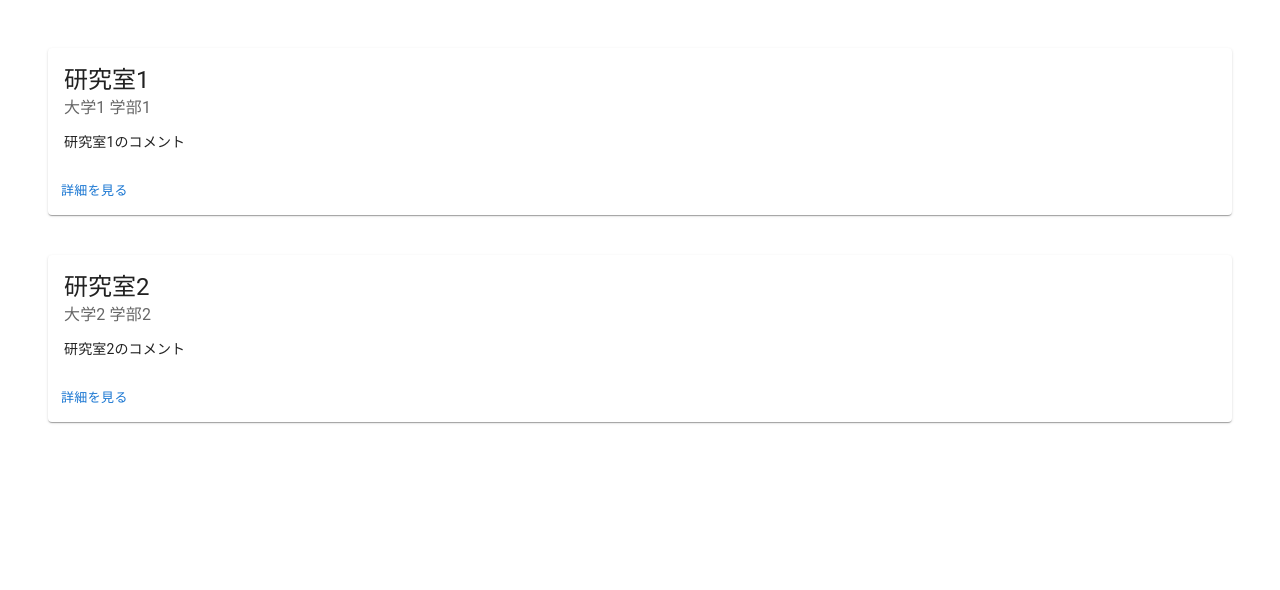
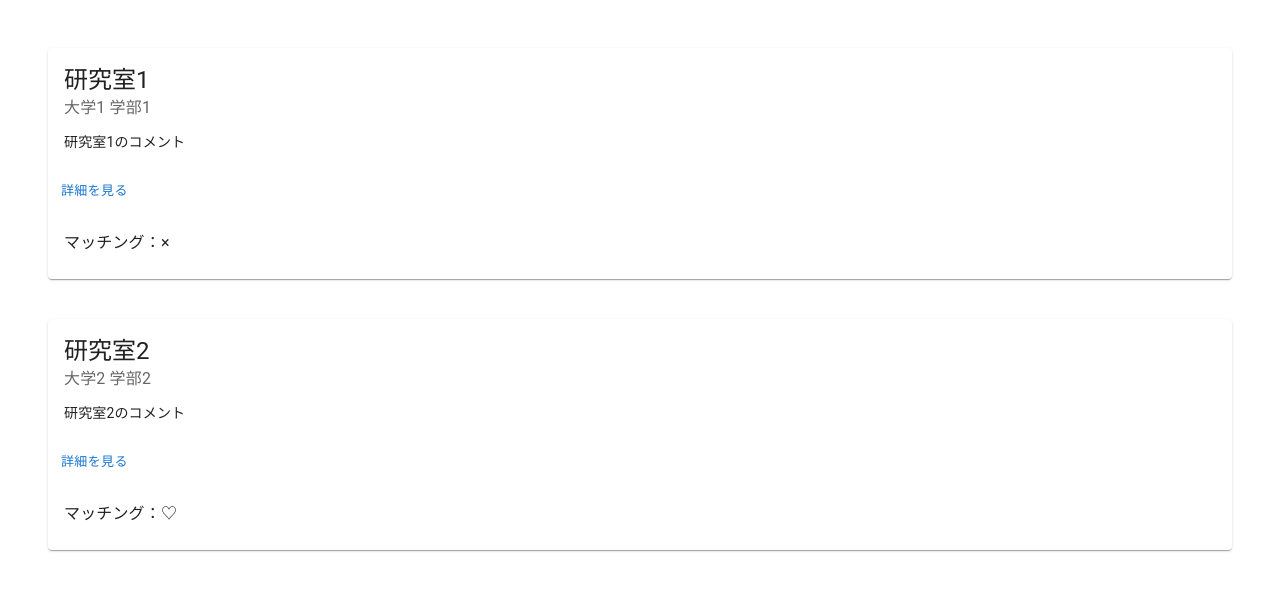
Before and after one commit to nagao-lab/student-laboratory-matching-app, a Next.js app in the folder student-frontend/: page / in a window 1280 px wide. Shown: the top 590 px of the page. Built offline with nearby package versions, Linux system fonts and the light colour scheme.

Commit message:
fix : マッチング状況を表示可能にした

```diff
--- a/student-frontend/src/features/laboratories/components/laboratory-cards.tsx
+++ b/student-frontend/src/features/laboratories/components/laboratory-cards.tsx
@@ -10,6 +10,20 @@ type Props = {
 // TODO 研究室一覧ページ : MuiのBoxを利用する
 // TODO 研究室一覧ページ : Boxの中で,map関数を利用してMuiのCardを挿入する
 // TODO 研究室一覧ページ : Cardの間にスペースを入れる
+
+const showStatus = (status: string) => {
+  switch(status){
+    case "LIKE_FROM_BOTH":
+      return "♥";
+    case "LIKE_FROM_STUDENT":
+      return "♡";
+    case "LIKE_FROM_LABORATORY":
+      return "♡";
+    case "BLANK":
+      return "×";
+
+    }
+};
 
 export const LaboratoryCards = ({ laboratories }: Props) => {
   return (
@@ -28,13 +42,18 @@ export const LaboratoryCards = ({ laboratories }: Props) => {
             <Typography sx={{ mb: 1.5 }} color="text.secondary">
               {laboratory.university.name} {laboratory.major.name}
            </Typography>
-            <Typography variant="body2">
+           <Typography variant="body2">
               {laboratory.comment}
             </Typography>
           </CardContent>
           <CardActions>
             <Button size="small">詳細を見る</Button>
           </CardActions>
+          <CardContent>
+            <Typography variant="body1">
+              マッチング：{showStatus(laboratory.studentLaboratory.status)}
+            </Typography>
+          </CardContent>
         </Card>
       ))}
     </Box>
```
